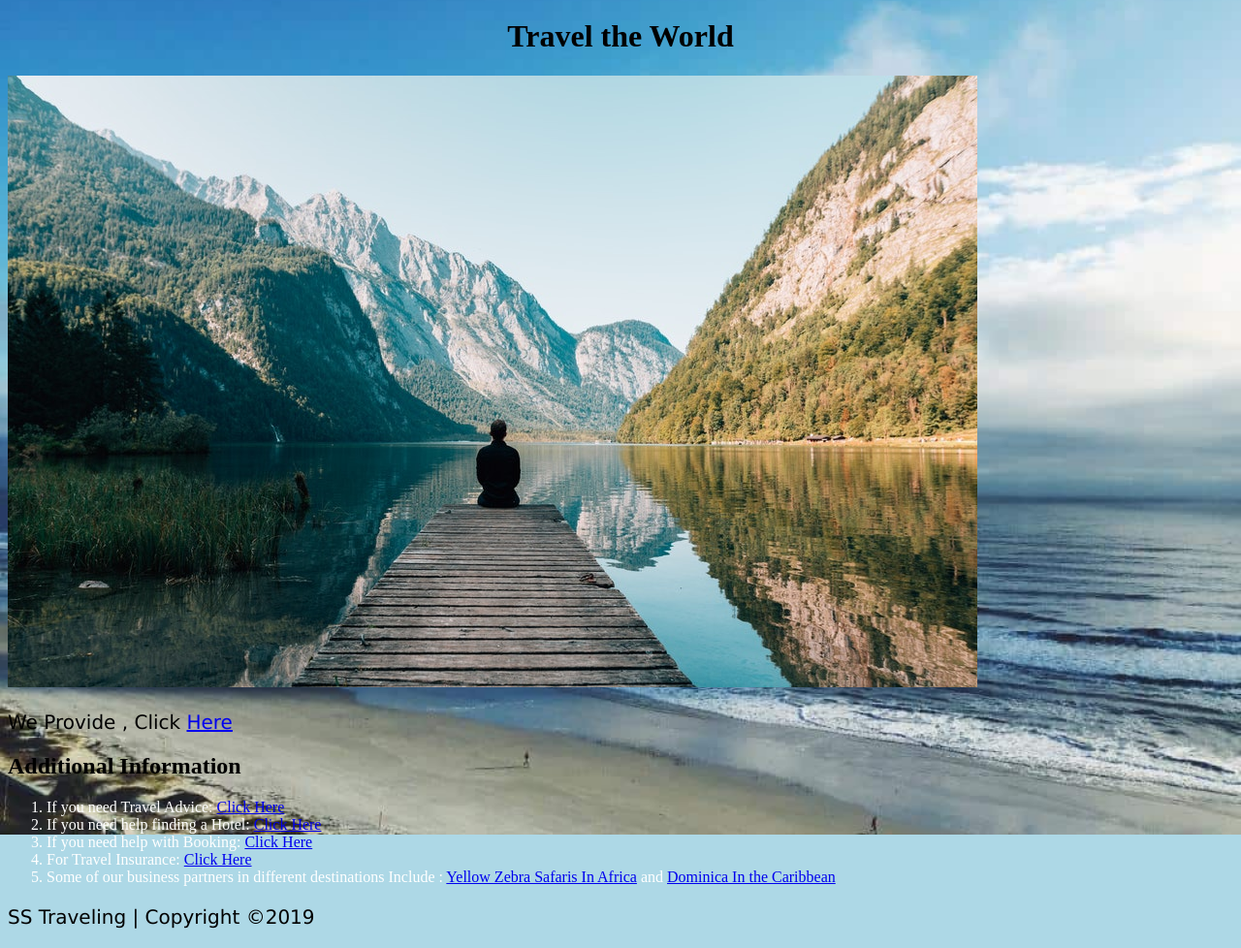
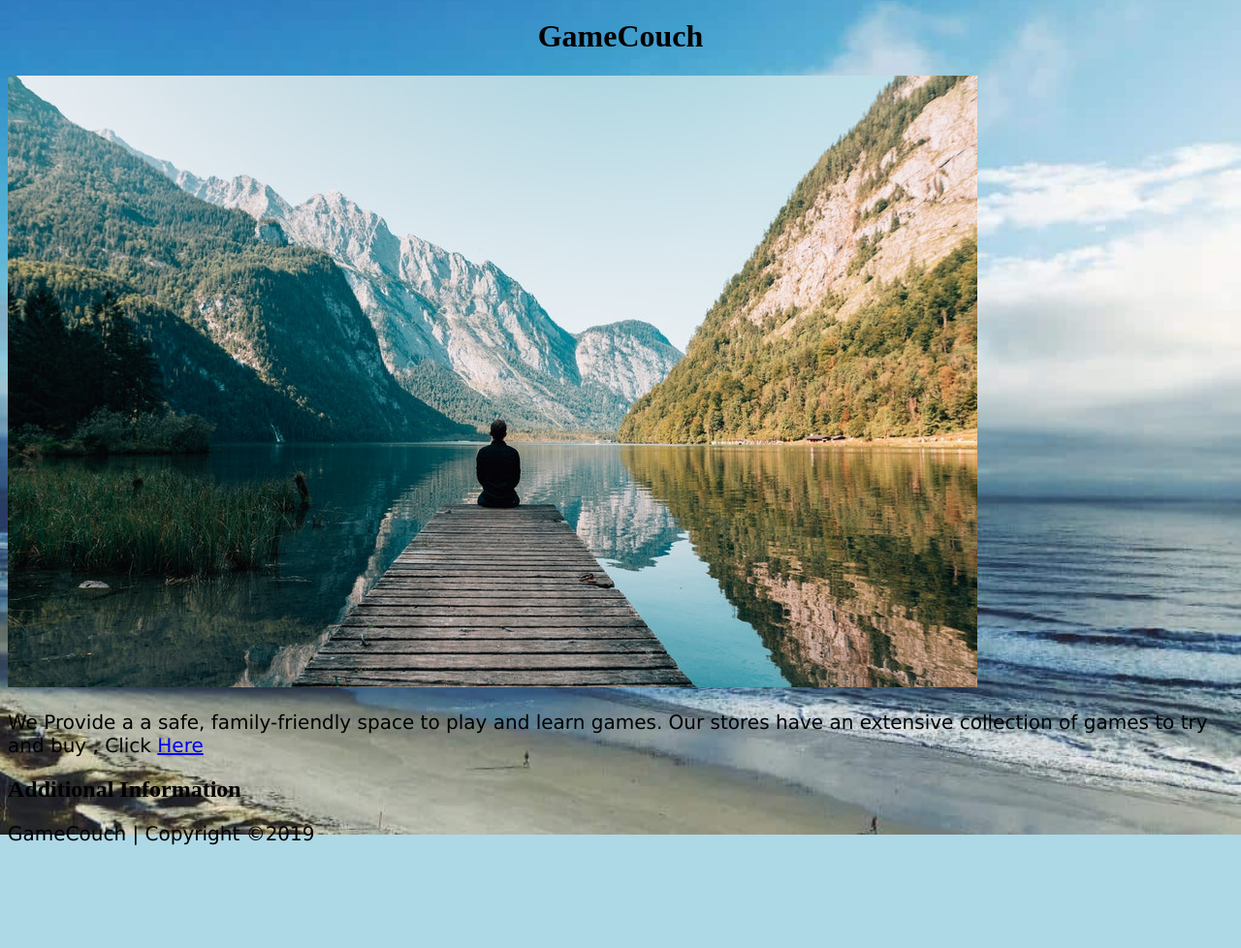
Before and after one commit to jengel711/GameCouch, a plain HTML site: page home.html in a window 1280 px wide. Shown: the part 99-1077 px from the top of the page at 97% size. After the commit the page ends 991 px from the top, so only its background shows below. Drawn offline with Linux system fonts and the light colour scheme.

Commit message:
Update home.html

```diff
--- a/home.html
+++ b/home.html
@@ -9,7 +9,7 @@
  <link rel="stylesheet" href="css/styles.css">
 </head>
 <body>
-<script>alert("Hello CSCI-1145");</script>
+
 <img id="logo" src="img/mylogo.png" alt="Website logo">
 
 <nav>
@@ -21,24 +21,18 @@
 
 </nav>
 
-<h1>Travel the World</h1>
+<h1>GameCouch</h1>
 <img src="img/home.jpeg" alt="airplane">
 <br>
 <p>
-We Provide , Click <a href="aboutus.html">Here</a>
+We Provide a  a safe, family-friendly space to play and learn games.
+ Our stores have an extensive collection of games to try and buy , Click <a href="aboutus.html">Here</a>
  </p>
 
  <h2> Additional Information</h2>
- <ol>
- <li> If you need Travel Advice: <a href="https://travel.state.gov/content/travel/en/international-travel.html">Click Here</a></li>
- <li> If you need help finding a Hotel: <a href="https://www.kayak.com/horizon/sem/hotels/general?lang=en&skipapp=true&kw=-1&gclid=EAIaIQobChMIkorFt_fm4QIVDdbACh26Ugf9EAAYASAAEgKbBvD_BwE&gclsrc=-1&g_kw=hotels&aid=46304242294">Click Here</a></li>
- <li> If you need help with Booking: <a href="https://www.booking.com/index.en-us.html?aid=309654;label=hotels-english-en-caus-zlnuFV16dRMB7nV9w2BuHQS166194690220:pl:ta:p1:p22,331,000:ac:ap1t2:neg:fi:tikwd-18961531:lp9060264:li:dec:dm;ws=&gclid=EAIaIQobChMIkorFt_fm4QIVDdbACh26Ugf9EAAYAiAAEgKzw_D_BwE">Click Here</a></li>
- <li> For Travel Insurance: <a href="https://www.travelinsurance.com/?gclid=EAIaIQobChMIm42V7_jm4QIVEdbACh3pNQUKEAAYAiAAEgLOZfD_BwE">Click Here</a></li>
- <li> Some of our business partners in different destinations Include  : <a href="https://yellowzebrasafaris.com/us/?gclid=EAIaIQobChMIiKOp0Prm4QIVArXACh3gAQ4TEAAYASAAEgKM9fD_BwE&gclsrc=aw.ds">Yellow Zebra Safaris In Africa</a> and
- <a href="https://discoverdominica.com/en?gclid=EAIaIQobChMIsJyYx_zm4QIVg7fACh18uAg0EAAYAiAAEgK58fD_BwE">Dominica In the Caribbean</a></li>
- </ol>
- <footer>
-<p>SS Traveling | Copyright &copy;2019</p>
+
+
+<p>GameCouch | Copyright &copy;2019</p>
 
 </footer>
 </body>
```
